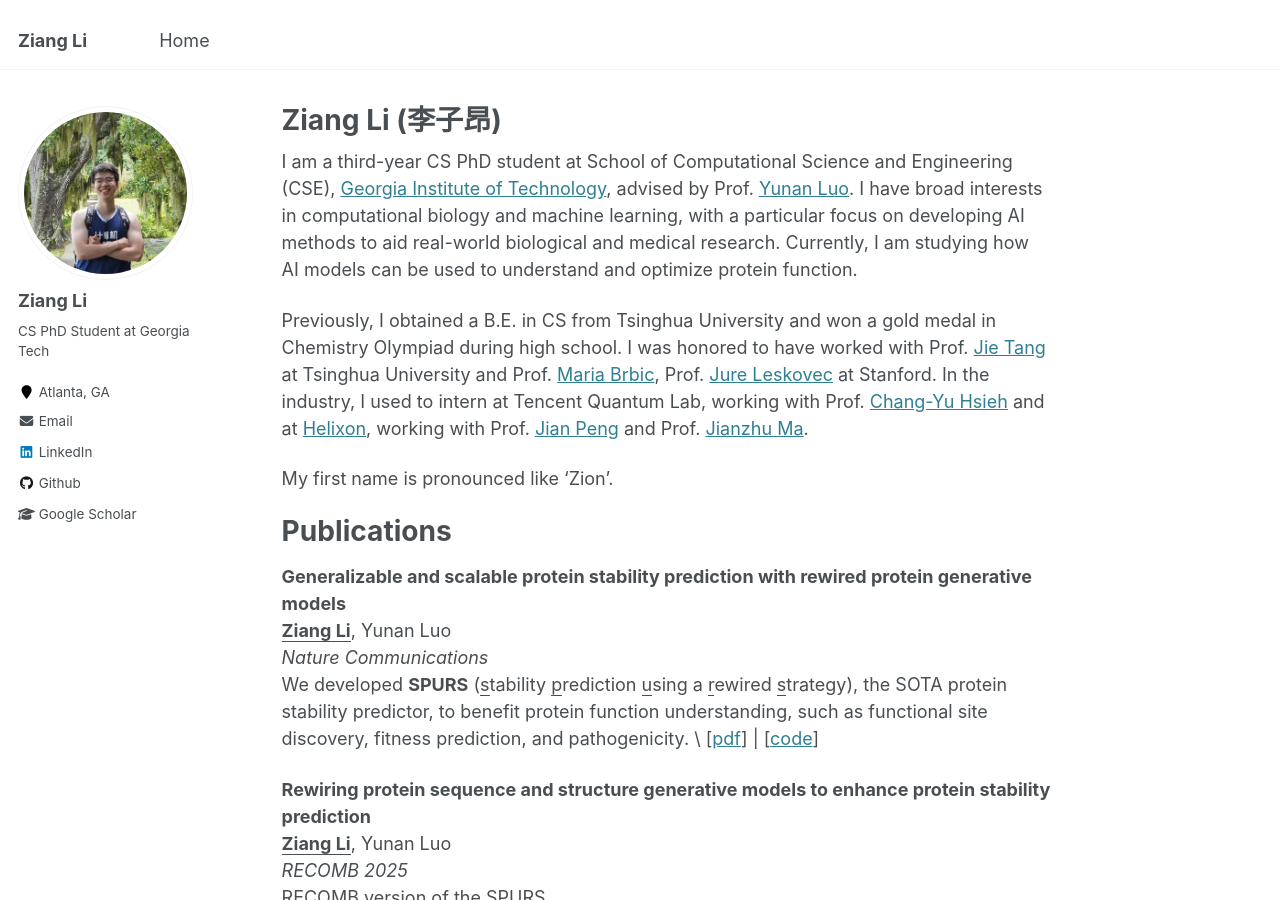
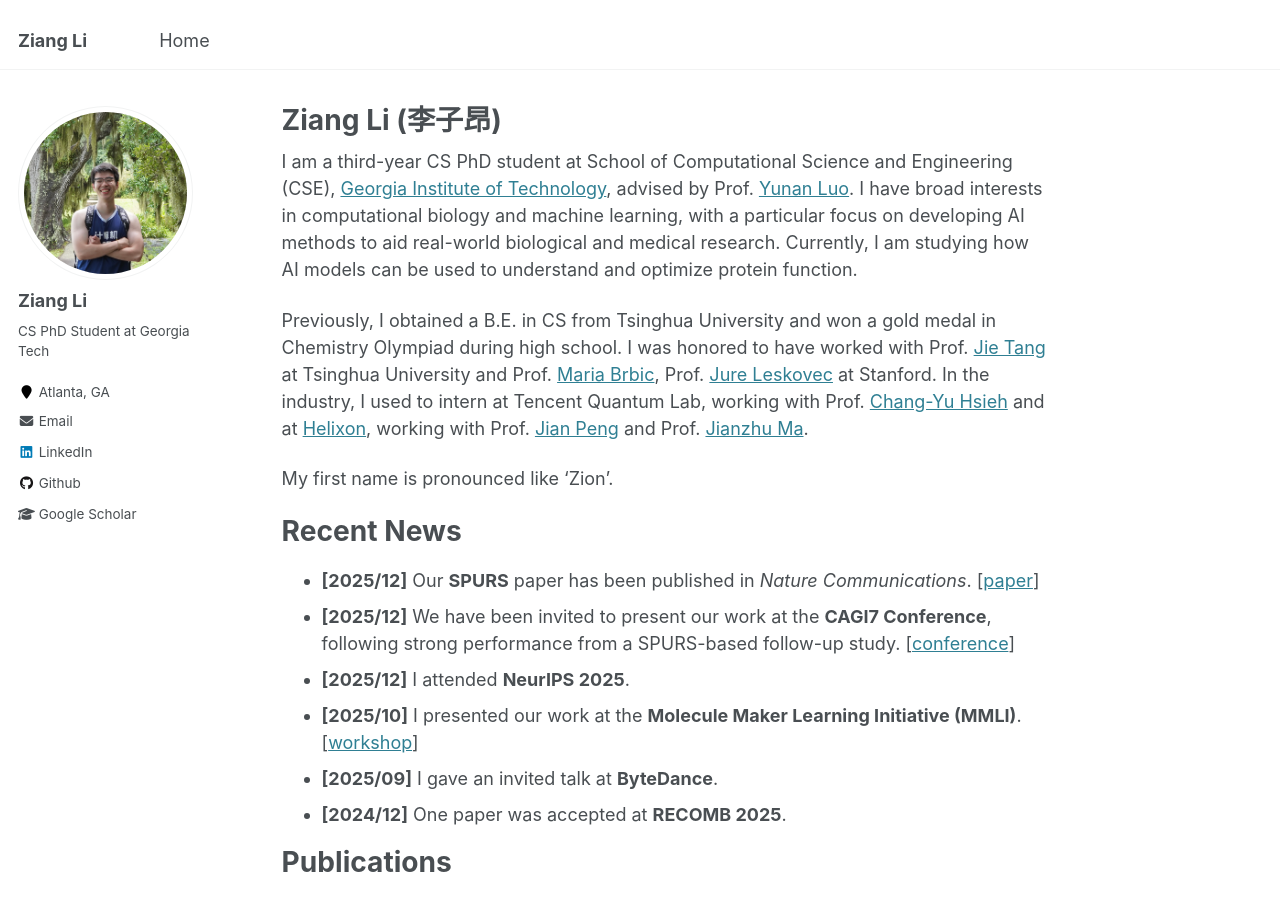
Before and after one commit to li-ziang/li-ziang.github.io, a Jekyll site: the page built from _pages/about.md, in a window 1280 px wide and 900 px high. Built offline with Jekyll 4.4.1, drawn with Linux system fonts in a browser that asks for light colours.

Commit message:
Update about.md with recent news and publications
Added recent news updates and publications to the about page.

```diff
--- a/_pages/about.md
+++ b/_pages/about.md
@@ -15,6 +15,15 @@ Previously, I obtained a B.E. in CS from Tsinghua University and won a gold meda
 
 My first name is pronounced like 'Zion'.
 
+Recent News
+======
+
+- **[2025/12]** Our **SPURS** paper has been published in *Nature Communications*. [[paper](https://www.nature.com/articles/s41467-025-67609-4)]
+- **[2025/12]** We have been invited to present our work at the **CAGI7 Conference**, following strong performance from a SPURS-based follow-up study. [[conference](https://genomeinterpretation.org/cagi7.html)]
+- **[2025/12]** I attended **NeurIPS 2025**.
+- **[2025/10]** I presented our work at the **Molecule Maker Learning Initiative (MMLI)**. [[workshop](https://moleculemaker.org/)]
+- **[2025/09]** I gave an invited talk at **ByteDance**.
+- **[2024/12]** One paper was accepted at **RECOMB 2025**.
 
 Publications
 ======
```
